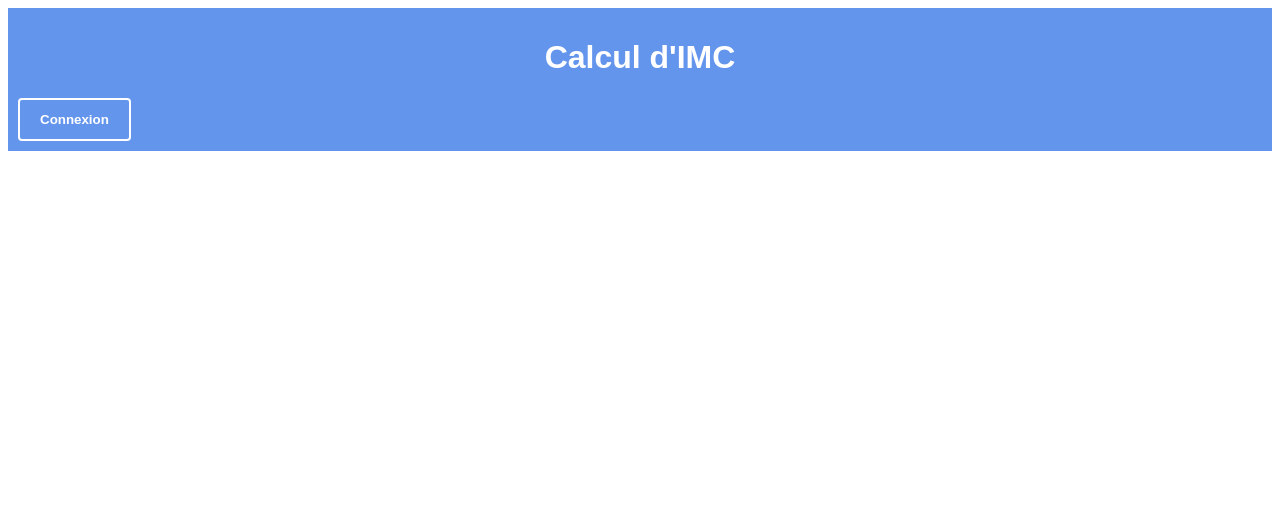
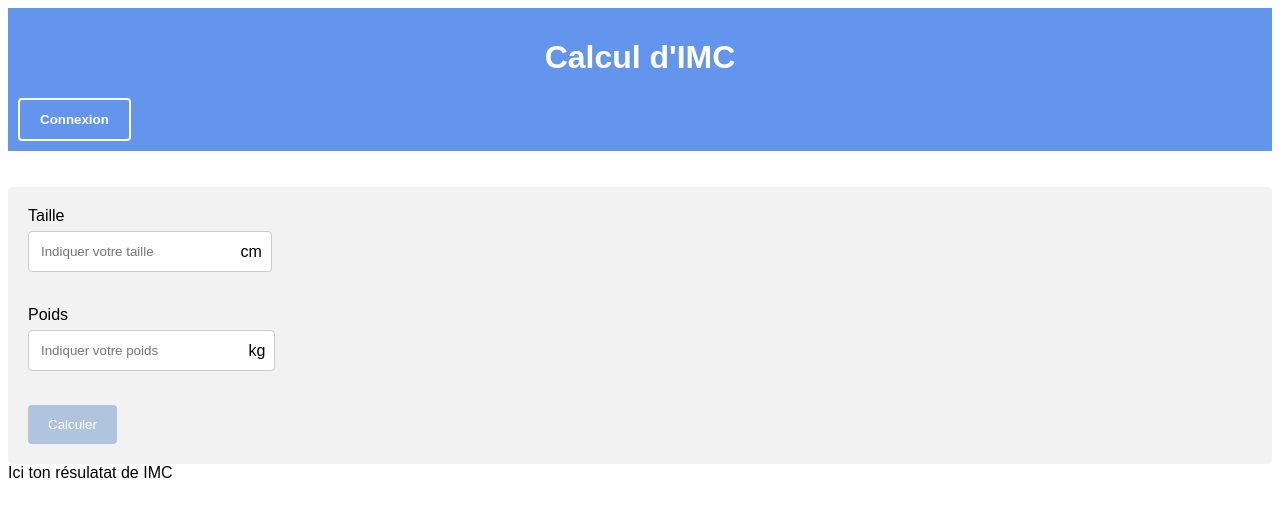
Before and after one commit to WendyToledo/PDL_IMC, a PHP site: page /layout.php in a window 1280 px wide. Shown: the top 517 px of the page. Run offline with PHP 8.4, Linux system fonts and the light colour scheme.

Commit message:
sprint 2

```diff
--- a/sprint 1/IMC/layout/layout.php
+++ b/sprint 1/IMC/layout/layout.php
@@ -5,6 +5,7 @@
 		<link rel="stylesheet" href="https://cdnjs.cloudflare.com/ajax/libs/font-awesome/5.15.4/css/all.min.css">
 		<script src="https://cdnjs.cloudflare.com/ajax/libs/jquery/3.6.0/jquery.min.js"></script>
 		   <script src="js/soumissionConnexion.js"></script>
+		   <script src="js/calculImc.js"></script>
 		<title> Calcul d'IMC </title>
 		<style>
 			body {
@@ -28,6 +29,11 @@
 			}
 			input[type=submit]:hover {
 				background-color: #6495ED;
+			}
+			.container {
+				border-radius: 5px;
+				background-color: #f2f2f2;
+				padding: 20px;
 			}
 			.bandeau {
 				background-color: #6495ED;
@@ -77,6 +83,17 @@
 			.bouton:hover {
 				background-color: #B0C4DE;
 			}
+			.input {
+            position: relative;
+            display: inline-block;
+			}
+
+			.input .unit {
+				position: absolute;
+				right: 10px;
+				top: 45%;
+				color: #000000;
+			}
 		</style>
 	</head>
 
@@ -109,6 +126,29 @@
 				</form>
 			</div>
 		</div>
+		<br><br>
+		<div id="page_maincontent">
+				<div class="container">
+					<form id="form_imc" method="POST">
+						<div class="input">
+							<label for="taille">Taille</label>
+							<input type="text" name="taille" id="taille" placeholder="Indiquer votre taille" required oninput="notLetter(this)">
+							<span class="unit">cm</span>
+						</div>
+						<br><br>
+						<div class="input">
+							<label for="depart">Poids</label>
+							<input type="text" name="poids" id="poids" placeholder="Indiquer votre poids" required oninput="notLetter(this)">
+							<span class="unit">kg</span>
+						</div>
+						<br><br>
+						<input type="submit" value="Calculer">
+					</form>
+				</div>
+		</div>
+		<div id="resultat_imc">
+			Ici ton résulatat de IMC
+		</div>
 	</body>
 	<script>
 		function deco () {
@@ -124,5 +164,10 @@
 			document.getElementById("connexionModal").style.display = "flex";
 		};
 
+		function notLetter(input) {
+			//empeche l'utilisateur de taper des lettres
+            input.value = input.value.replace(/[^\d]/g, '');
+        };
+
 	</script>
 </html>
```
Also changed, not shown: sprint 1/IMC/controller/mainController.php (+29 -0 lines), sprint 1/IMC/model/usersTable.class.php (+14 -0 lines), sprint 1/IMC/view/calculImcSuccess.php (added, +45 -0 lines), sprint 1/js/calculImc.js (added, +21 -0 lines).
